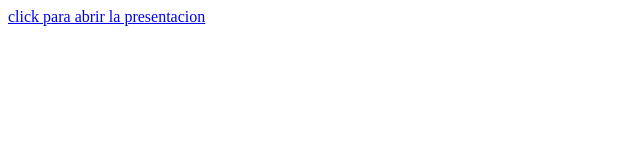
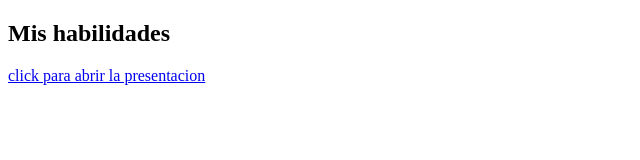
Before and after one commit to Corintia10/Mi-perfil-profesional, a plain HTML site: page index.html in a window 1280 px wide. Shown: the whole page, without its empty margins (0-640 px from the left). Drawn offline with Linux system fonts and the light colour scheme.

Commit message:
Update index.html

```diff
--- a/index.html
+++ b/index.html
@@ -6,7 +6,9 @@
     <title>Mi perfil Profesional</title>
 </head>
 <body>
-
+    <section>
+        <h2>Mis habilidades</h2>
+    </section>
     <header></header>
     <a href="https://www.canva.com/design/DAHR67Wopfk/Dw7vsPGq1P4lUqoyAKTCCg/edit" target="_blank">click para abrir la presentacion
 
```
